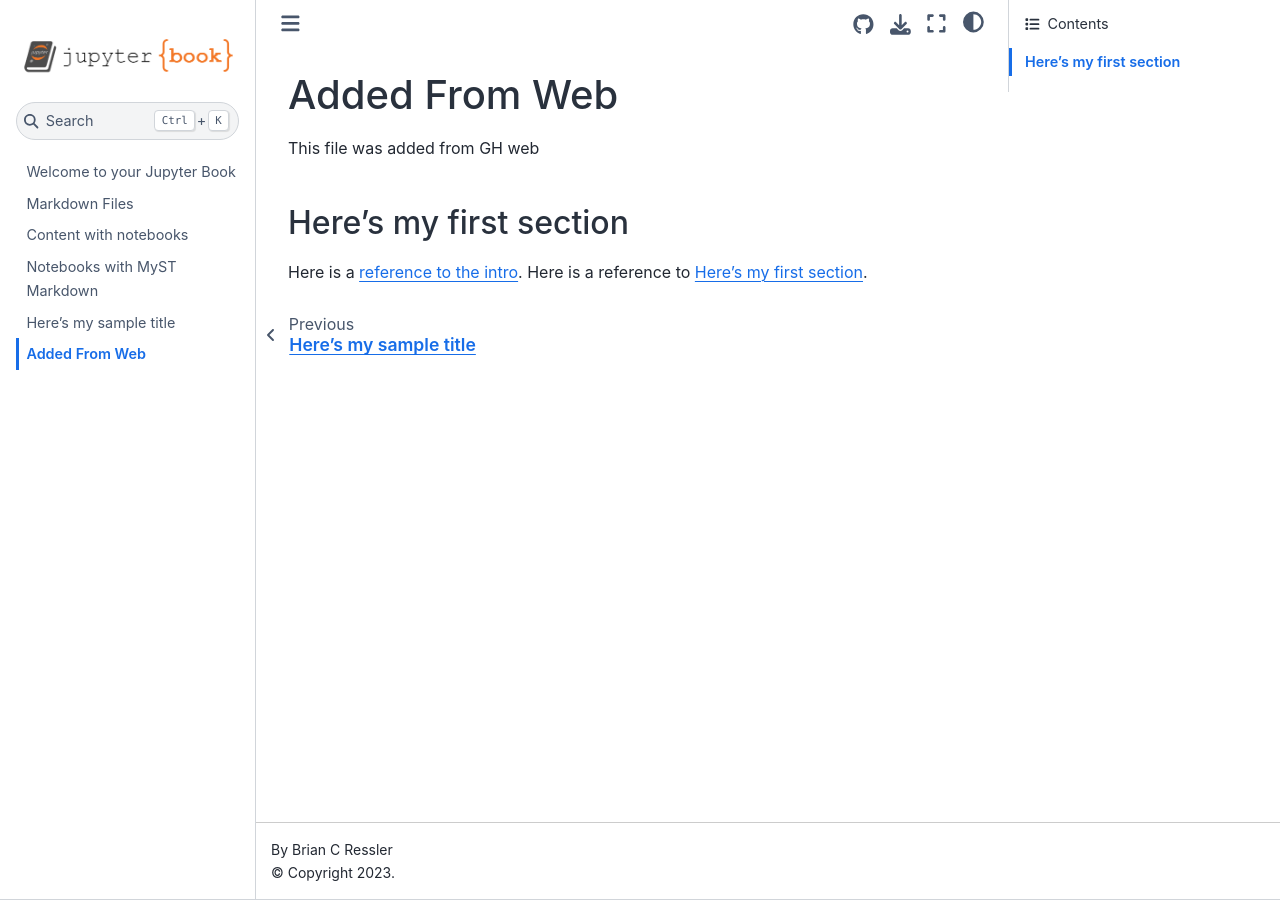
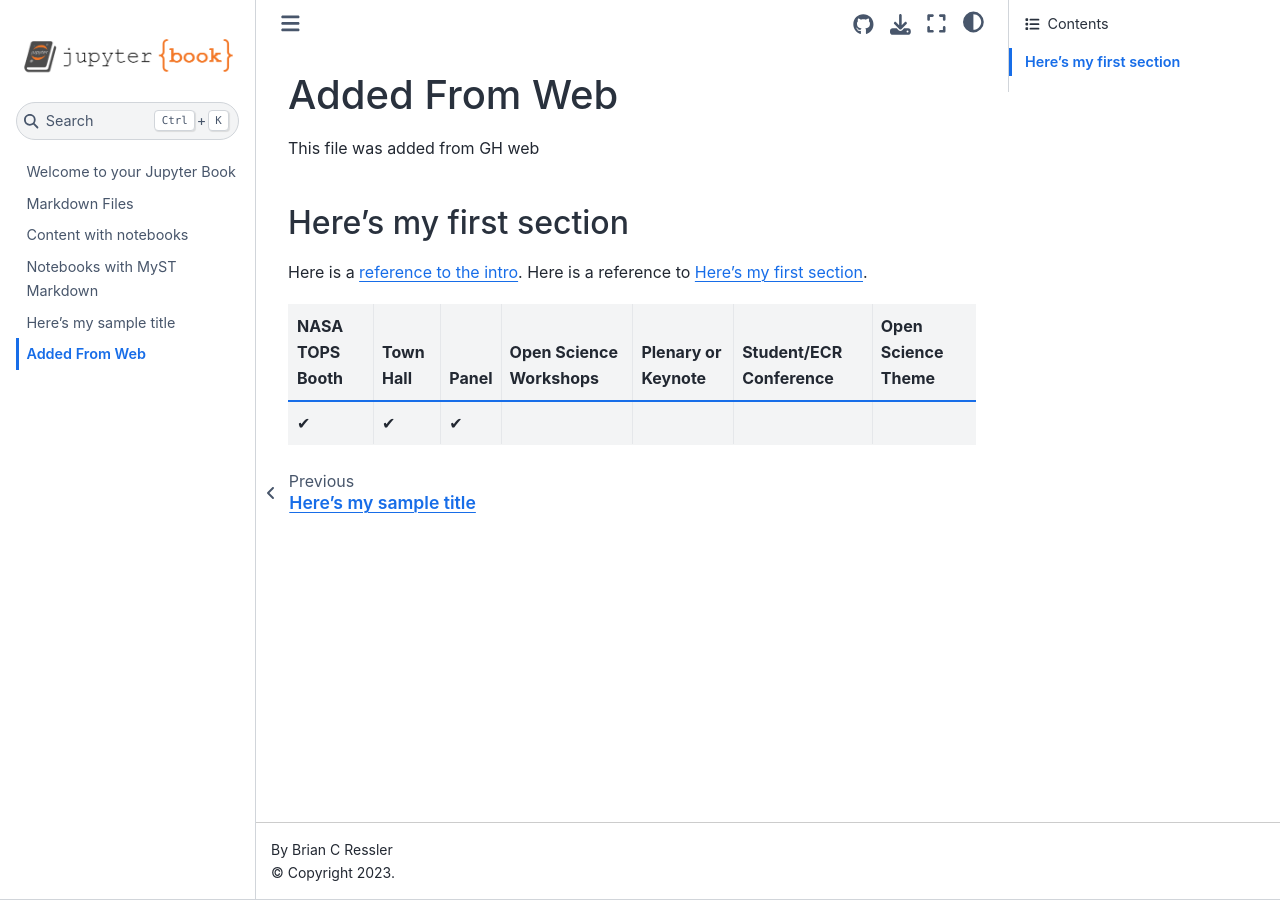
Before and after one commit to bressler1995/jupyertest, a Jupyter Book: the page built from added-from-web.md, in a window 1280 px wide. Built offline with Jupyter Book 1.0.4 settings and Sphinx 7.4.7 and the Sphinx Book theme 1.1.4, drawn with Linux system fonts in a browser that asks for light colours.

Commit message:
add a table test

```diff
--- a/added-from-web.md
+++ b/added-from-web.md
@@ -6,3 +6,7 @@ This file was added from GH web
 ## Here's my first section
 
 Here is a [reference to the intro](intro.md). Here is a reference to [](section-label).
+
+| NASA TOPS Booth | Town Hall | Panel    | Open Science Workshops | Plenary or Keynote | Student/ECR Conference | Open Science Theme |
+| --------------- | --------- | ---------| ------------------ | ------------------ | ---------------------- | ------------------ |
+| &#10004;        | &#10004;  | &#10004; |                    |                    |                        |                    |
```
